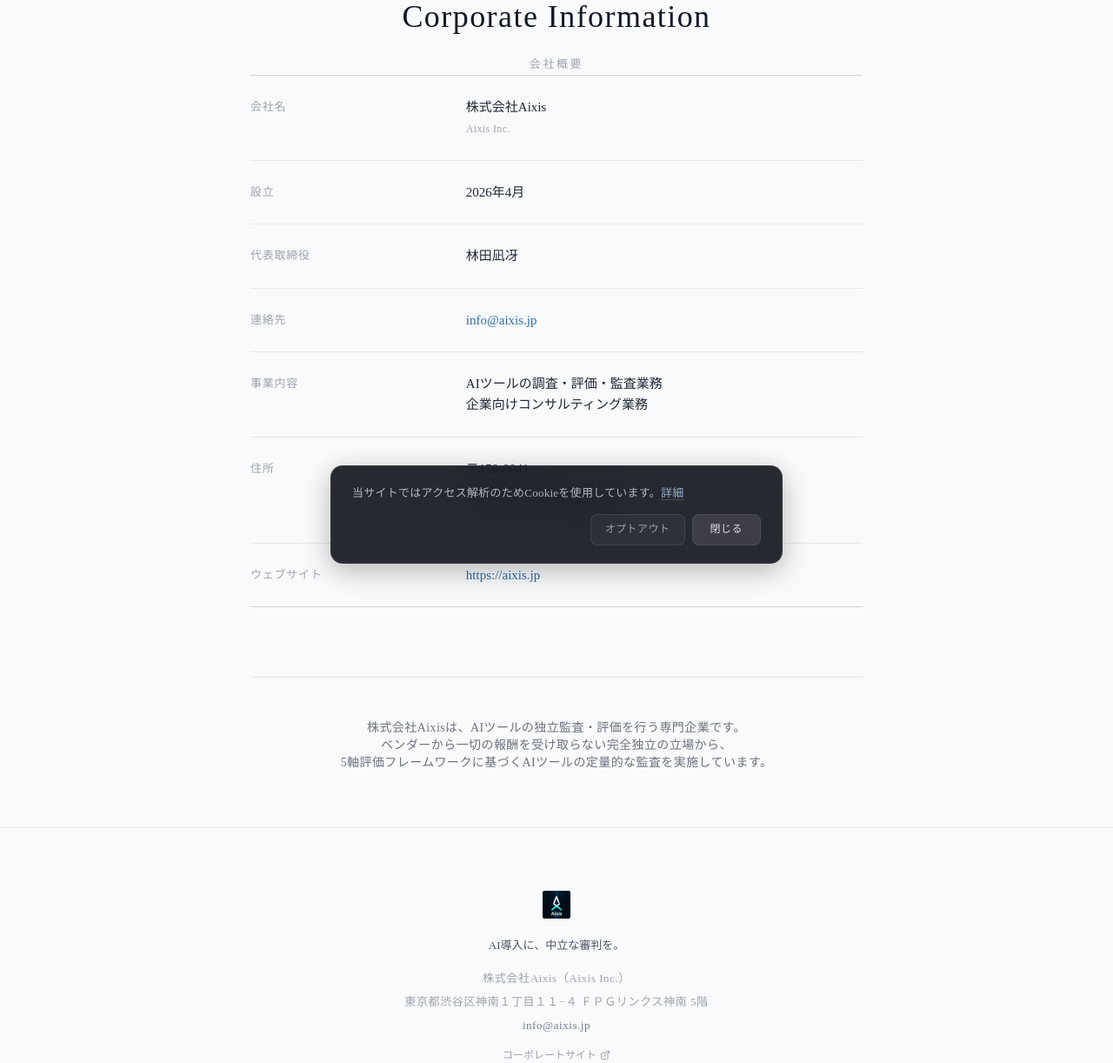
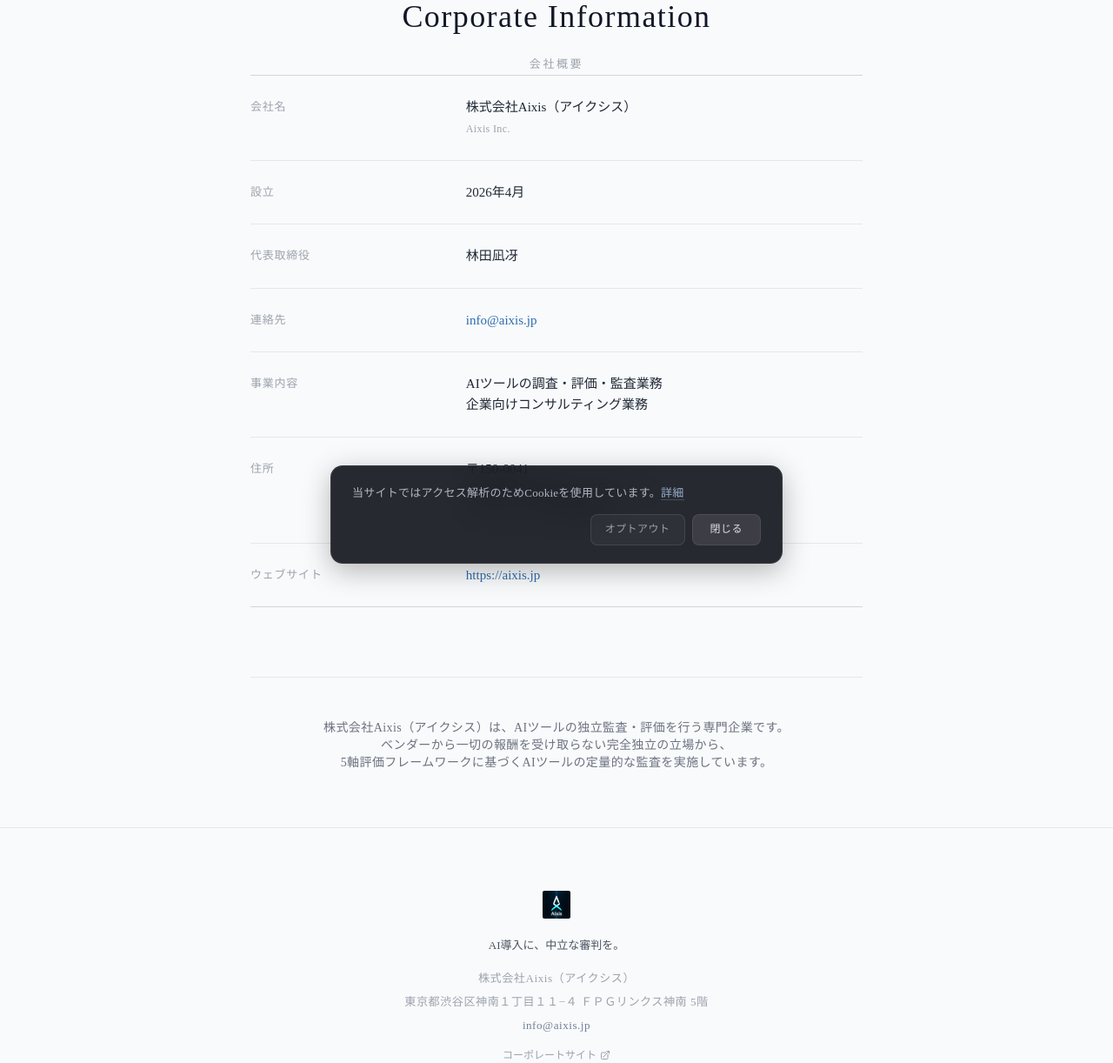
Before and after one commit to Aixis-official/Aixis-, a FastAPI app: template src/aixis_web/templates/public/company.html in a window 1280 px wide. Shown: the part 132-1354 px from the top of the page at 87% size. Run offline with FastAPI, Linux system fonts and the light colour scheme; the template is opened without the code that fills it, so the values that code supplies are empty; parts of the project's set-up code (start-up, migrations or seed data) failed here and were passed over; some libraries are stand-ins or nearby versions.

Commit message:
「株式会社Aixis（アイクシス）」読み表記を主要箇所に追加
フッター、会社概要テーブル・ミッション、特商法表記の事業者名に
読みを付与。

Co-Authored-By: Claude Opus 4.6 <noreply@anthropic.com>

```diff
--- a/src/aixis_web/templates/base.html
+++ b/src/aixis_web/templates/base.html
@@ -378,7 +378,7 @@
                     </p>
                     <!-- Company info -->
                     <div class="mt-4 space-y-1.5 text-[12.5px] text-gray-400 dark:text-gray-500 leading-relaxed font-jp">
-                        <p class="font-medium">株式会社Aixis（Aixis Inc.）</p>
+                        <p class="font-medium">株式会社Aixis（アイクシス）</p>
                         <p>東京都渋谷区神南１丁目１１−４ ＦＰＧリンクス神南 5階</p>
                         <p>
                             <a href="mailto:info@aixis.jp" class="hover:text-aixis-500 dark:hover:text-gray-300 transition-colors">info@aixis.jp</a>
--- a/src/aixis_web/templates/public/company.html
+++ b/src/aixis_web/templates/public/company.html
@@ -89,7 +89,7 @@
             <tr style="border-top: 1px solid #d1d5db;">
                 <th class="text-left py-6 pr-10 text-gray-400 dark:text-gray-500 whitespace-nowrap w-[140px] sm:w-[180px] align-top" style="font-weight: 400; letter-spacing: 0.06em; font-size: 13px;">会社名</th>
                 <td class="py-6 text-gray-800 dark:text-gray-200 leading-relaxed">
-                    株式会社Aixis<br>
+                    株式会社Aixis（アイクシス）<br>
                     <span class="text-gray-400 dark:text-gray-500 text-xs" style="letter-spacing: 0.03em;">Aixis Inc.</span>
                 </td>
             </tr>
@@ -134,7 +134,7 @@
     <!-- Mission Statement -->
     <div class="text-center" style="margin-top: 80px; padding-top: 48px; border-top: 1px solid #e5e7eb;">
         <p class="text-sm text-gray-500 dark:text-gray-400 leading-[2.2] max-w-2xl mx-auto font-serif" style="letter-spacing: 0.03em;">
-            株式会社Aixisは、AIツールの独立監査・評価を行う専門企業です。<br>
+            株式会社Aixis（アイクシス）は、AIツールの独立監査・評価を行う専門企業です。<br>
             ベンダーから一切の報酬を受け取らない完全独立の立場から、<br class="hidden sm:inline">
             5軸評価フレームワークに基づくAIツールの定量的な監査を実施しています。
         </p>
--- a/src/aixis_web/templates/public/tokushoho.html
+++ b/src/aixis_web/templates/public/tokushoho.html
@@ -53,7 +53,7 @@
         <tbody>
             <tr style="border-top: 1px solid #d1d5db;">
                 <th class="text-left py-6 pr-10 text-gray-400 dark:text-gray-500 whitespace-nowrap w-[140px] sm:w-[180px] align-top" style="font-weight: 400; letter-spacing: 0.06em; font-size: 13px;">販売事業者名</th>
-                <td class="py-6 text-gray-800 dark:text-gray-200 leading-relaxed">株式会社Aixis</td>
+                <td class="py-6 text-gray-800 dark:text-gray-200 leading-relaxed">株式会社Aixis（アイクシス）</td>
             </tr>
             <tr style="border-top: 1px solid #e5e7eb;">
                 <th class="text-left py-6 pr-10 text-gray-400 dark:text-gray-500 whitespace-nowrap w-[140px] sm:w-[180px] align-top" style="font-weight: 400; letter-spacing: 0.06em; font-size: 13px;">運営統括責任者</th>
```
